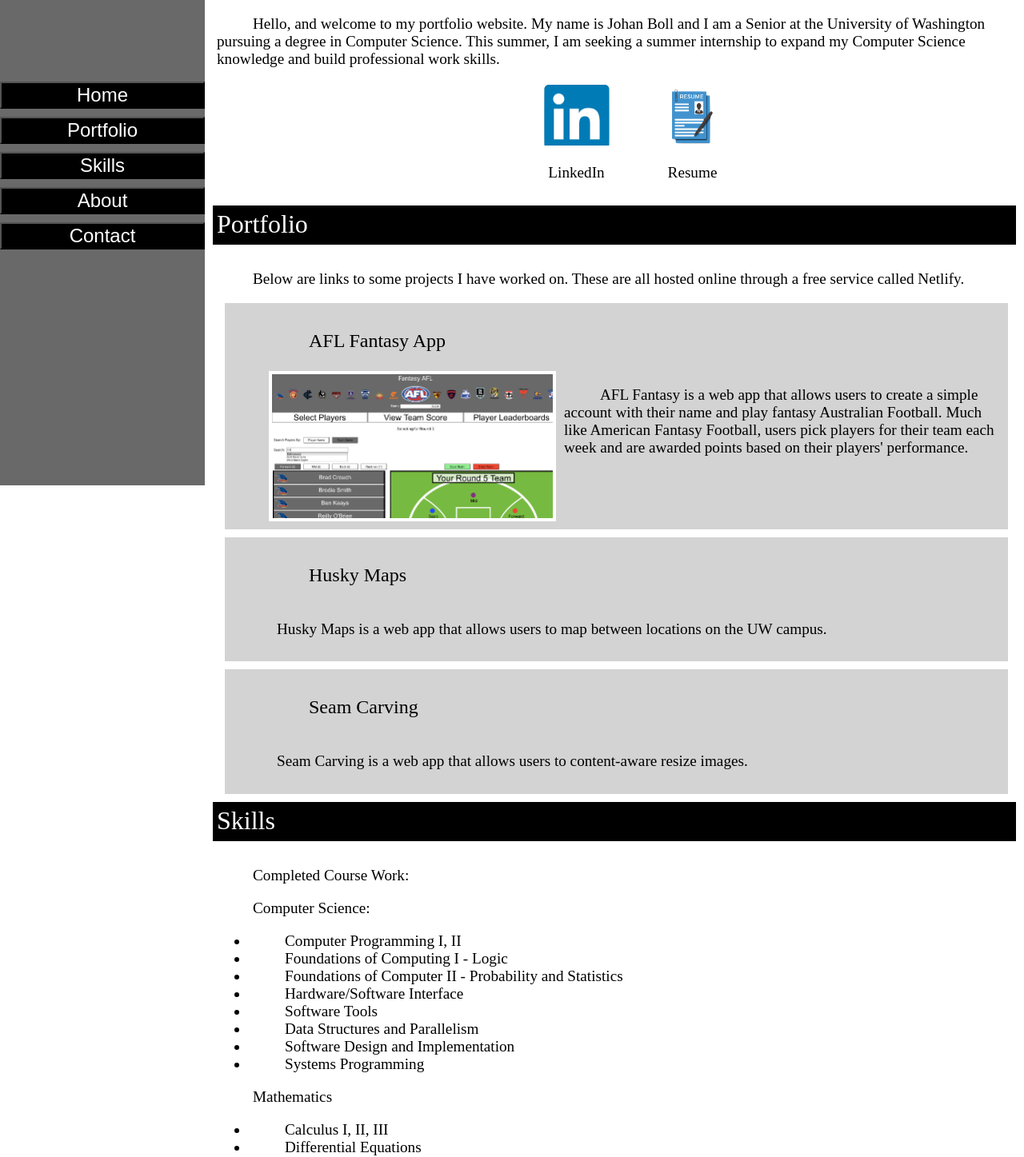
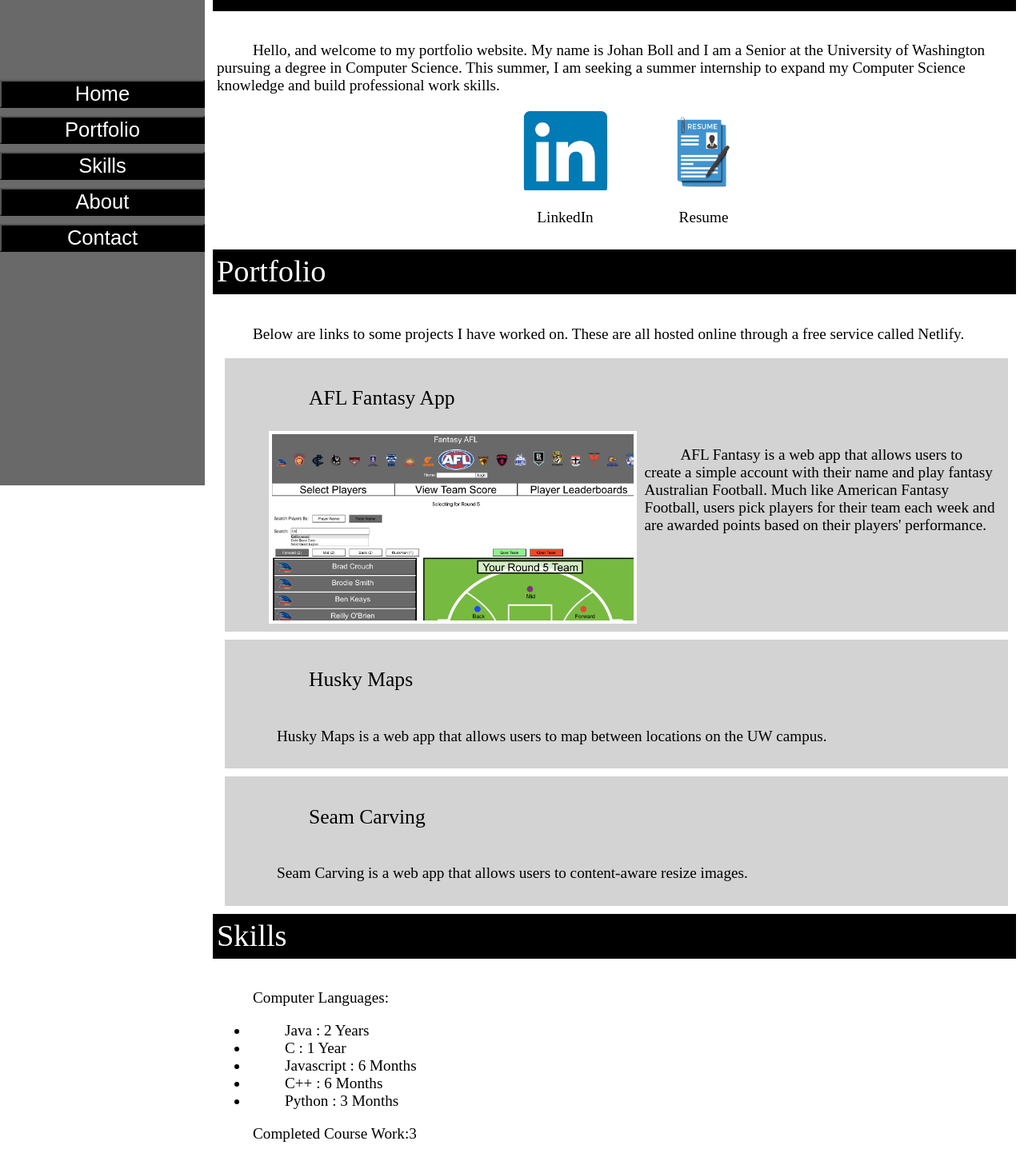
Before and after one commit to johan-boll-cse/johans_portfolio, a React (Create React App) app: page / in a window 1280 px wide. Shown: the part 223-1670 px from the top of the page at 80% size. Built offline with nearby package versions, Linux system fonts and the light colour scheme.

Commit message:
Uploading progress so far to github. Functioning with app and headerbar

```diff
--- a/src/App.css
+++ b/src/App.css
@@ -14,7 +14,7 @@ html {
 }
 
 .Name {
-    font-size: xx-large;
+    font-size: 3vw;
     color: white;
     display: flex;
     flex-direction: row;
@@ -28,7 +28,7 @@ html {
 }
 
 .Sections {
-    font-size: larger;
+    font-size: 1.5vw;
 }
 
 .Section-Header {
@@ -53,7 +53,7 @@ html {
 }
 
 #body-title {
-    font-size: x-large;
+    font-size: 2vw;
     margin-left: 50px;
 }
 
@@ -67,7 +67,7 @@ html {
     padding-left: 5px;
     background-color: black;
     color: white;
-    font-size: xx-large;
+    font-size: 3vw;
 }
 
 .Photo-Container {
@@ -100,11 +100,11 @@ html {
 #linkedIn {
     background-image: url("./Pictures/LinkedIn.png");
     background-repeat: no-repeat;
-    background-size: 100px 80px;
+    background-size: 10vw 8vw;
     background-position: top;
     background-color: transparent;
-    width: 100px;
-    height: 80px;
+    width: 10vw;
+    height: 8vw;
     border: 2px solid white;
     outline: none;
 }
@@ -116,11 +116,11 @@ html {
 #resume {
     background-image: url("./Pictures/Resume.png");
     background-repeat: no-repeat;
-    background-size: 100px 80px;
+    background-size: 10vw 8vw;
     background-position: top;
     background-color: transparent;
-    width: 100px;
-    height: 80px;
+    width: 10vw;
+    height: 8vw;
     border: 2px solid white;
     outline: none;
 }
@@ -130,10 +130,10 @@ html {
 }
 
 #afl-app {
-    width: 359px;
-    height: 188px;
+    width: 35.9vw;
+    height: 18.8vw;
     background-image: url("./Pictures/AFLApp.png");
-    background-size: 359px 188px;
+    background-size: 35.9vw 18.8vw;
     border: 4px solid white;
 }
 
--- a/src/App.tsx
+++ b/src/App.tsx
@@ -117,7 +117,17 @@ class App extends Component<{}, AppState> {
                             </p>
                             <div className="Section-Body">
                                 <p>
-                                    Completed Course Work:
+                                    Computer Languages:
+                                </p>
+                                <ul>
+                                    <li>Java : 2 Years</li>
+                                    <li>C : 1 Year</li>
+                                    <li>Javascript : 6 Months</li>
+                                    <li>C++ : 6 Months</li>
+                                    <li>Python : 3 Months</li>
+                                </ul>
+                                <p>
+                                    Completed Course Work:3
                                 </p>
                                 <p>
                                     Computer Science:
@@ -133,7 +143,7 @@ class App extends Component<{}, AppState> {
                                     <li>Systems Programming</li>
                                 </ul>
                                 <p>
-                                    Mathematics
+                                    Mathematics:
                                 </p>
                                 <ul>
                                     <li>Calculus I, II, III</li>
--- a/src/HeaderBar.css
+++ b/src/HeaderBar.css
@@ -28,7 +28,7 @@
 }
 
 #header-button {
-    font-size: x-large;
+    font-size: 2vw;
     color: white;
     background-color: black;
     outline: none;
```
